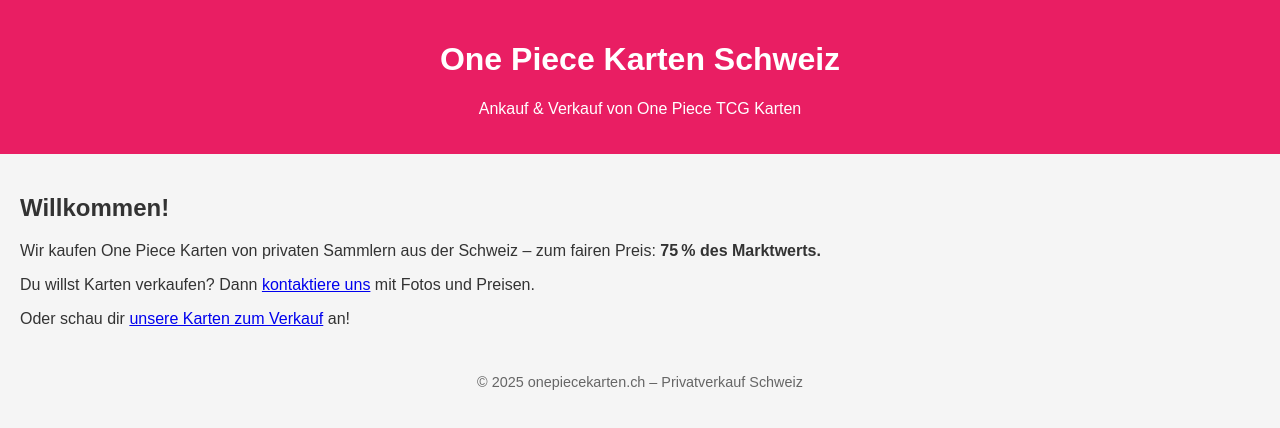
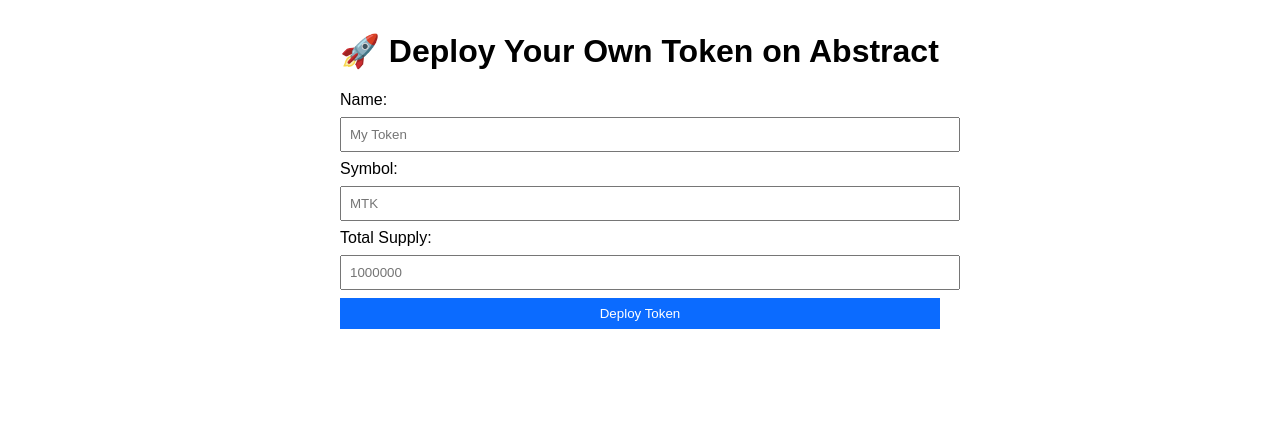
Before and after one commit to cmondillo/cmondillo.github.io, a plain HTML site: page index.html in a window 1280 px wide. Drawn offline with nearby package versions, Linux system fonts and the light colour scheme.

Commit message:
Update index.html

```diff
--- a/index.html
+++ b/index.html
@@ -1,51 +1,30 @@
 <!DOCTYPE html>
-<html lang="de">
+<html lang="en">
 <head>
   <meta charset="UTF-8">
+  <title>Abstract Token Deployer</title>
   <meta name="viewport" content="width=device-width, initial-scale=1">
-  <title>One Piece Karten Schweiz</title>
+  <script src="https://cdn.jsdelivr.net/npm/ethers@6.10.0/dist/ethers.umd.min.js"></script>
   <style>
-    body {
-      font-family: Arial, sans-serif;
-      margin: 0;
-      padding: 0;
-      background-color: #f5f5f5;
-      color: #333;
-    }
-    header {
-      background-color: #e91e63;
-      color: white;
-      padding: 20px;
-      text-align: center;
-    }
-    main {
-      padding: 20px;
-    }
-    footer {
-      text-align: center;
-      padding: 10px;
-      font-size: 0.9em;
-      color: #666;
-    }
+    body { font-family: sans-serif; max-width: 600px; margin: 2rem auto; }
+    input, button { display: block; margin: 0.5rem 0; width: 100%; padding: 0.5rem; }
+    button { background: #0b6bff; color: white; border: none; cursor: pointer; }
+    button:hover { background: #084dc7; }
+    #status { margin-top: 1rem; white-space: pre-wrap; }
   </style>
 </head>
 <body>
+  <h1>🚀 Deploy Your Own Token on Abstract</h1>
 
-<header>
-  <h1>One Piece Karten Schweiz</h1>
-  <p>Ankauf & Verkauf von One Piece TCG Karten</p>
-</header>
+  <form id="deployForm">
+    <label>Name: <input type="text" id="tokenName" placeholder="My Token" required></label>
+    <label>Symbol: <input type="text" id="tokenSymbol" placeholder="MTK" required></label>
+    <label>Total Supply: <input type="number" id="totalSupply" placeholder="1000000" required></label>
+    <button type="submit">Deploy Token</button>
+  </form>
 
-<main>
-  <h2>Willkommen!</h2>
-  <p>Wir kaufen One Piece Karten von privaten Sammlern aus der Schweiz – zum fairen Preis: <strong>75 % des Marktwerts.</strong></p>
-  <p>Du willst Karten verkaufen? Dann <a href="#ankauf">kontaktiere uns</a> mit Fotos und Preisen.</p>
-  <p>Oder schau dir <a href="#verkauf">unsere Karten zum Verkauf</a> an!</p>
-</main>
+  <p id="status"></p>
 
-<footer>
-  © 2025 onepiecekarten.ch – Privatverkauf Schweiz
-</footer>
-
+  <script src="app.js"></script>
 </body>
 </html>
```
